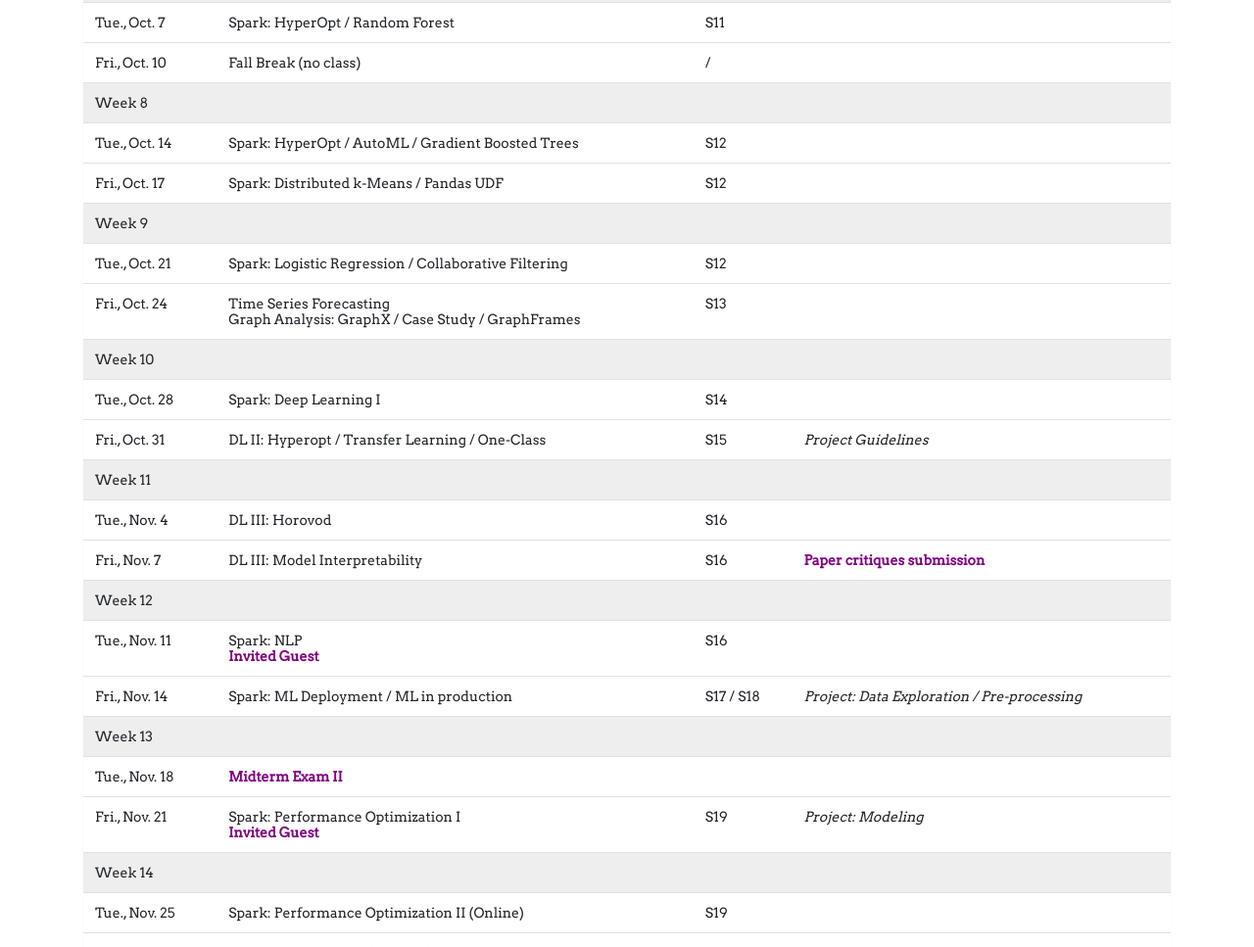
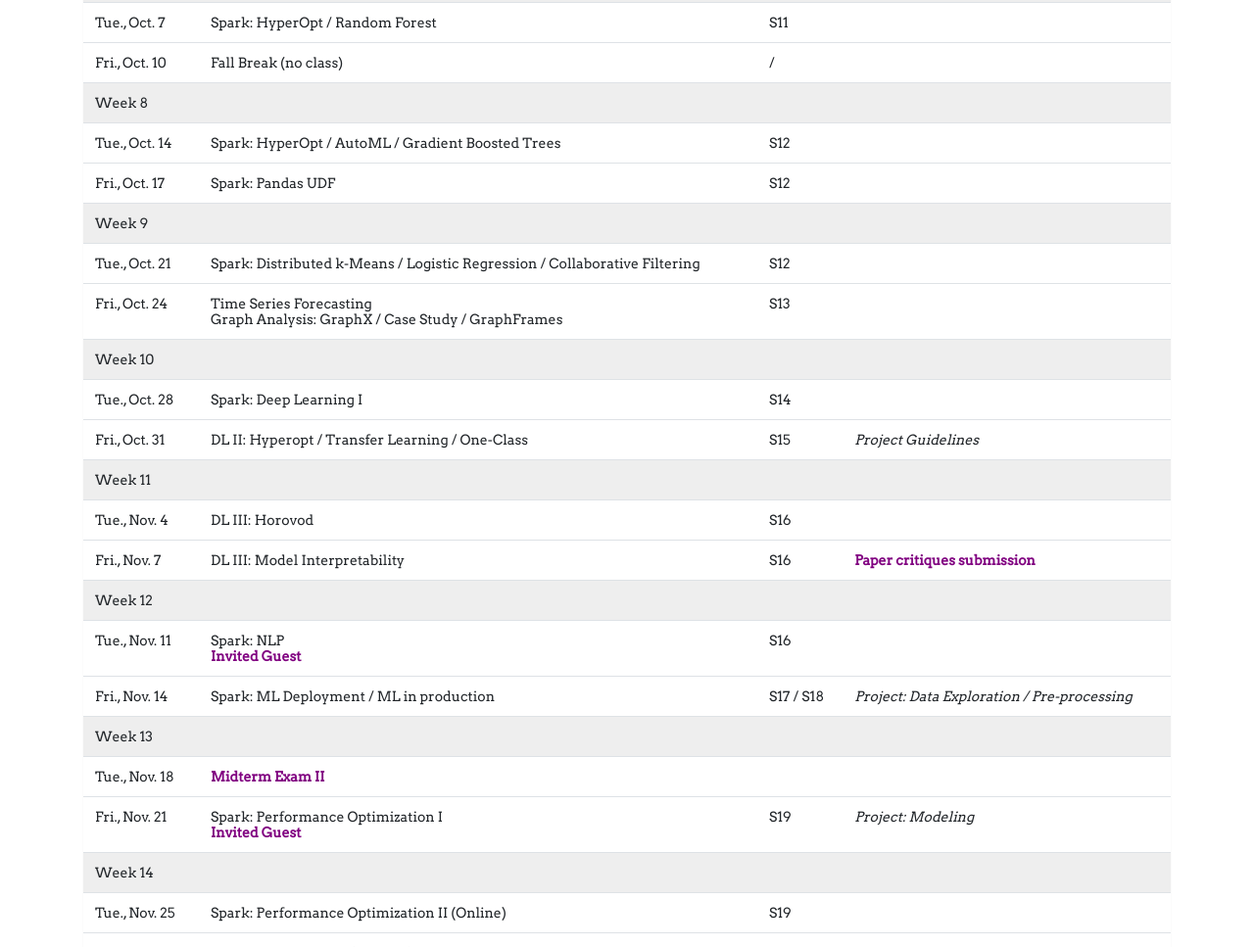
Before and after one commit to au-cs-hpc/fall25, a plain HTML site: page index.html in a window 1280 px wide. Shown: the part 1964-2931 px from the top of the page at 98% size. Drawn offline with nearby package versions, Linux system fonts and the light colour scheme.

Commit message:
Update index.html

```diff
--- a/index.html
+++ b/index.html
@@ -263,7 +263,7 @@ This option allows you to use Databricks on Amazon AWS for free. Instructions to
                 </tr>
                 <tr>
                     <td>Fri., Oct. 17</td>
-                    <td>Spark: Distributed k-Means / Pandas UDF</td>
+                    <td>Spark: Pandas UDF</td>
                     <td>S12</td>
                     <td></td>
                 </tr>
@@ -274,7 +274,7 @@ This option allows you to use Databricks on Amazon AWS for free. Instructions to
 
                 <tr>
                     <td>Tue., Oct. 21</td>
-                    <td>Spark: Logistic Regression / Collaborative Filtering</td>
+                    <td>Spark: Distributed k-Means / Logistic Regression / Collaborative Filtering</td>
                     <td>S12</td>
                     <td></td>
                 </tr>
```
